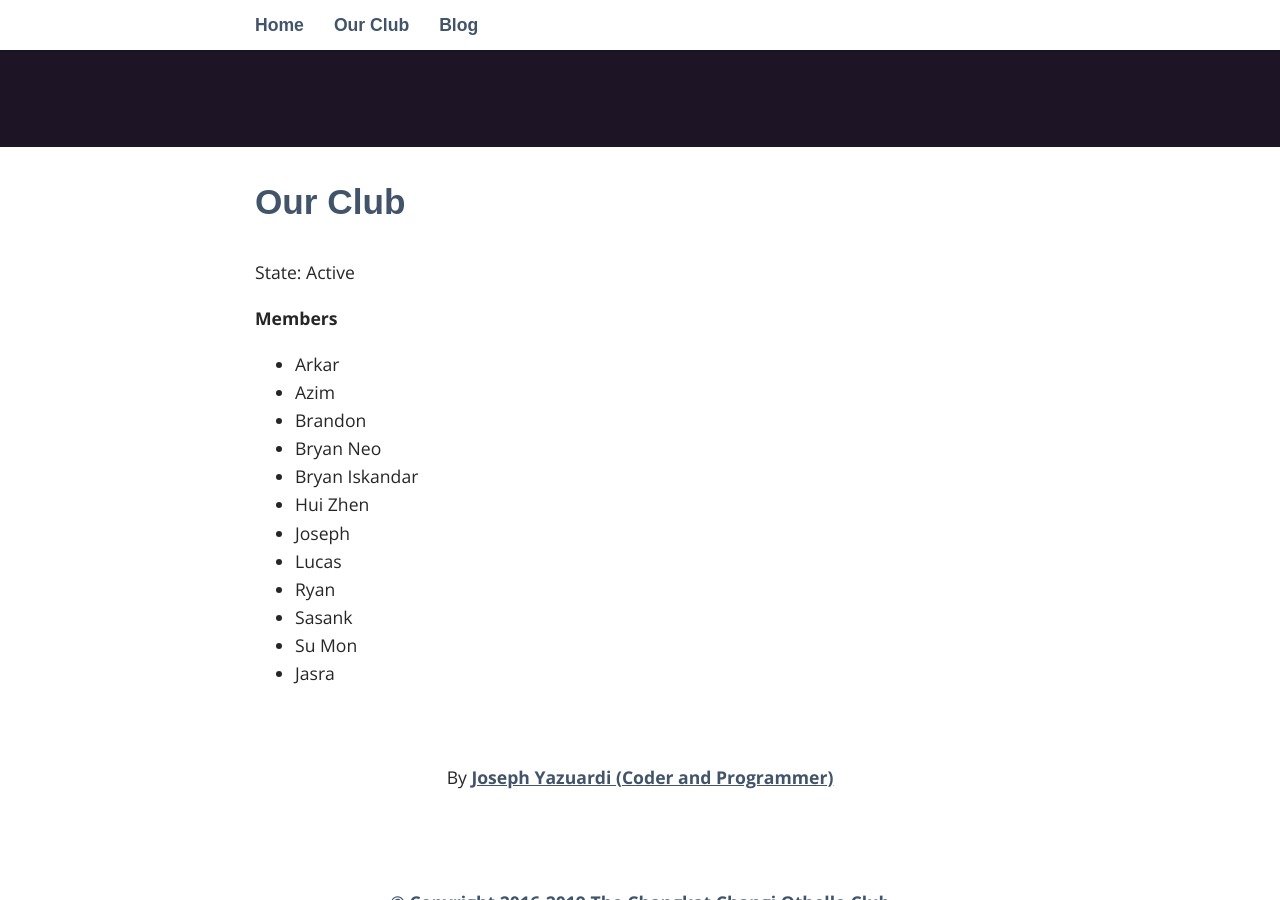
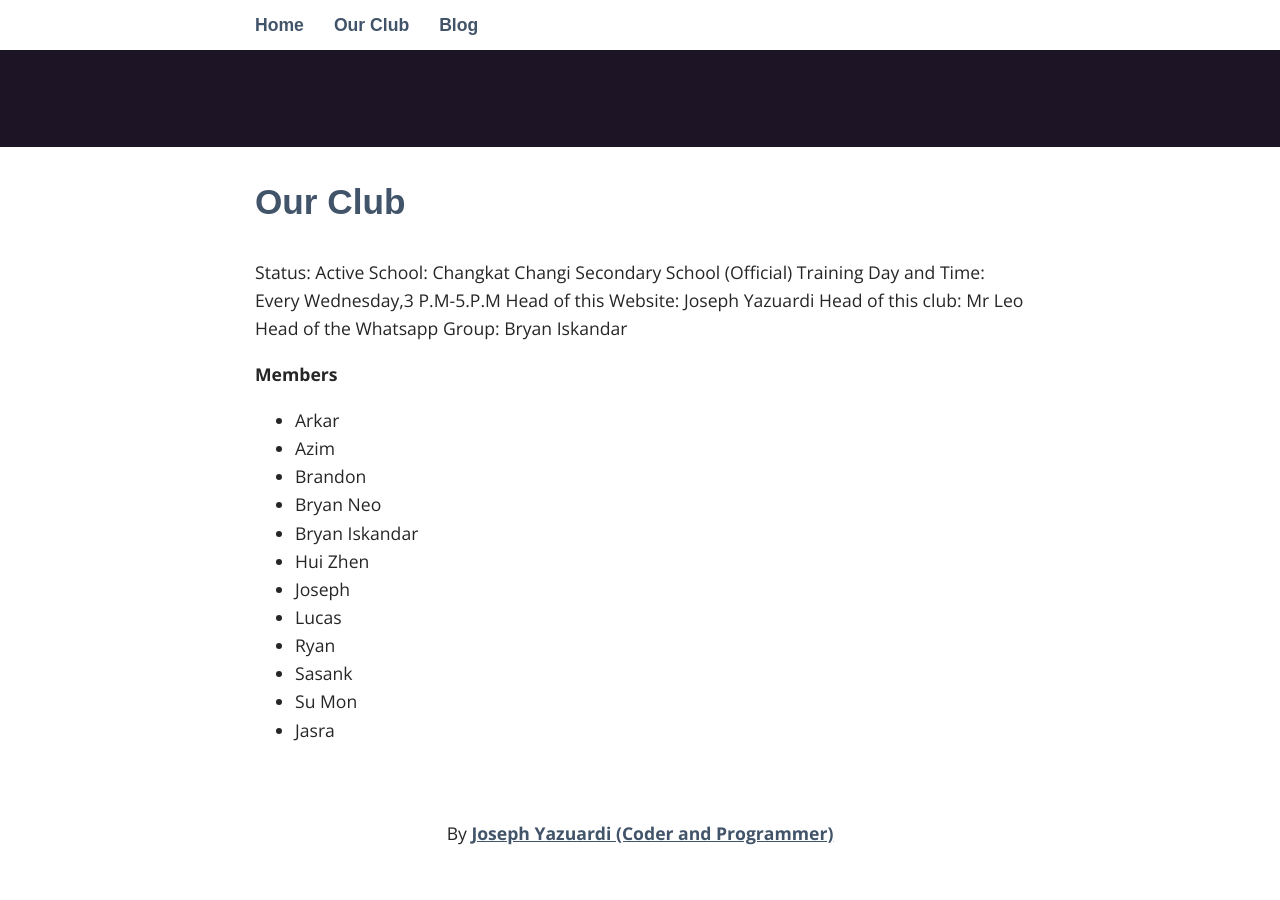
Before and after one commit to jwyazuardi/paa, a Jekyll site: the page built from ourclub.md, in a window 1280 px wide and 900 px high, scrolled down 353 px. Built offline with Jekyll 4.4.1, drawn with Linux system fonts in a browser that asks for light colours; some web fonts are replaced.

Commit message:
Update ourclub.md

```diff
--- a/ourclub.md
+++ b/ourclub.md
@@ -4,7 +4,12 @@ title: Our Club
 permalink: /ourclub/
 ---
 
-State: Active
+Status: Active
+School: Changkat Changi Secondary School (Official)
+Training Day and Time: Every Wednesday,3 P.M-5.P.M
+Head of this Website: Joseph Yazuardi
+Head of this club: Mr Leo
+Head of the Whatsapp Group: Bryan Iskandar
 
 **Members**
 <ul>
```
